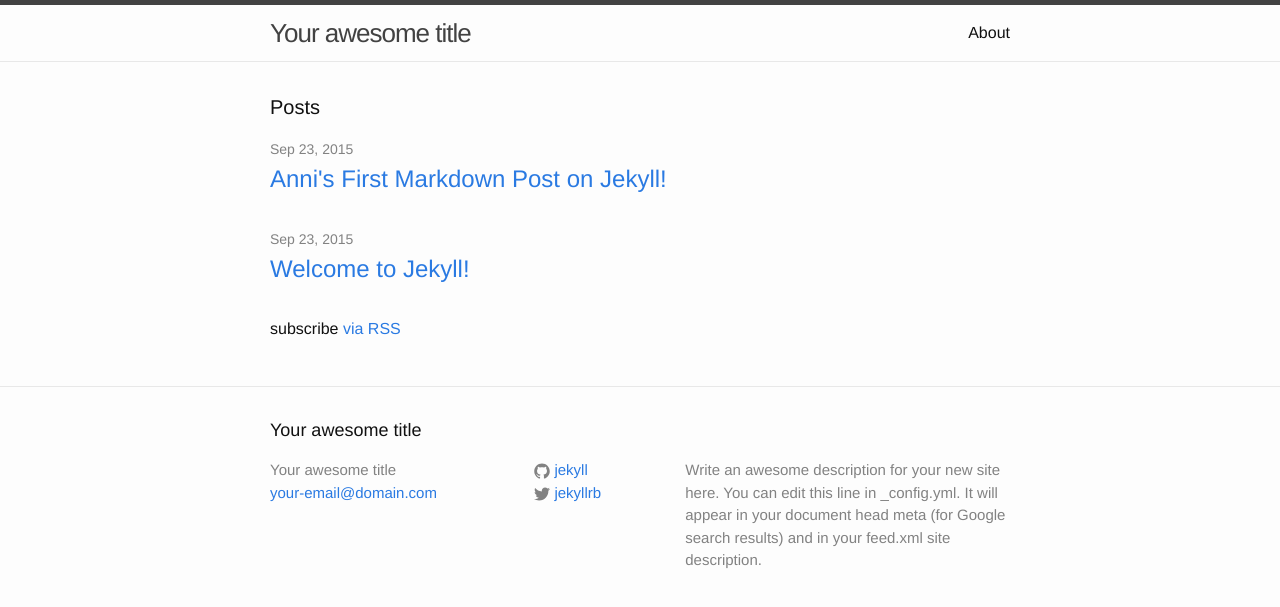
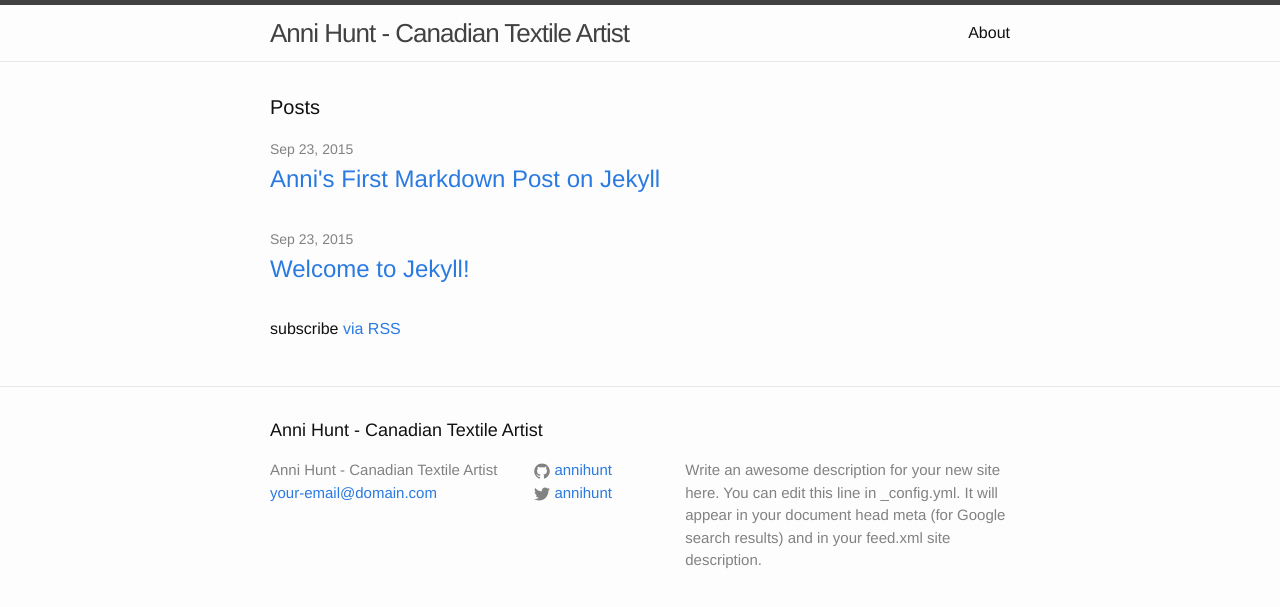
Before and after one commit to annihunt/ah2015-jekyll, a Jekyll site: the page built from index.html, in a window 1280 px wide. Shown: the top 607 px of the page. Built offline with Jekyll 4.4.1, drawn with Linux system fonts in a browser that asks for light colours.

Commit message:
Updated first post and changed basic Jekyll configuration

```diff
--- a/_config.yml
+++ b/_config.yml
@@ -1,5 +1,5 @@
 # Site settings
-title: Your awesome title
+title: Anni Hunt - Canadian Textile Artist
 email: your-email@domain.com
 description: > # this means to ignore newlines until "baseurl:"
   Write an awesome description for your new site here. You can edit this
@@ -7,8 +7,8 @@ description: > # this means to ignore newlines until "baseurl:"
   Google search results) and in your feed.xml site description.
 baseurl: "" # the subpath of your site, e.g. /blog/
 url: "http://yourdomain.com" # the base hostname & protocol for your site
-twitter_username: jekyllrb
-github_username:  jekyll
+twitter_username: annihunt
+github_username:  annihunt
 
 # Build settings
 markdown: kramdown
```
Also changed, not shown: _posts/2015-09-23-annis-first-markdown-post-on-jekyll.markdown (+8 -3 lines).
